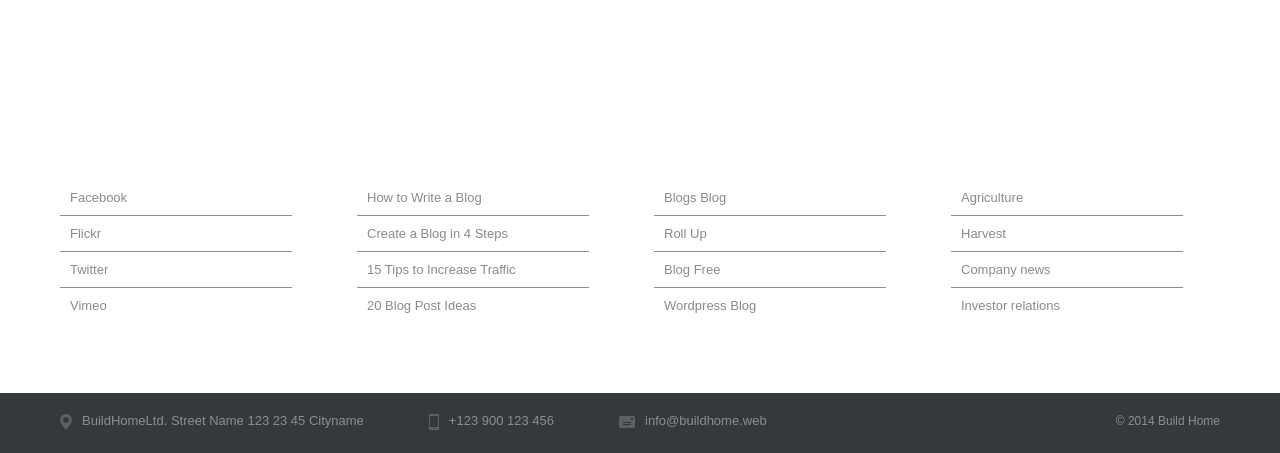
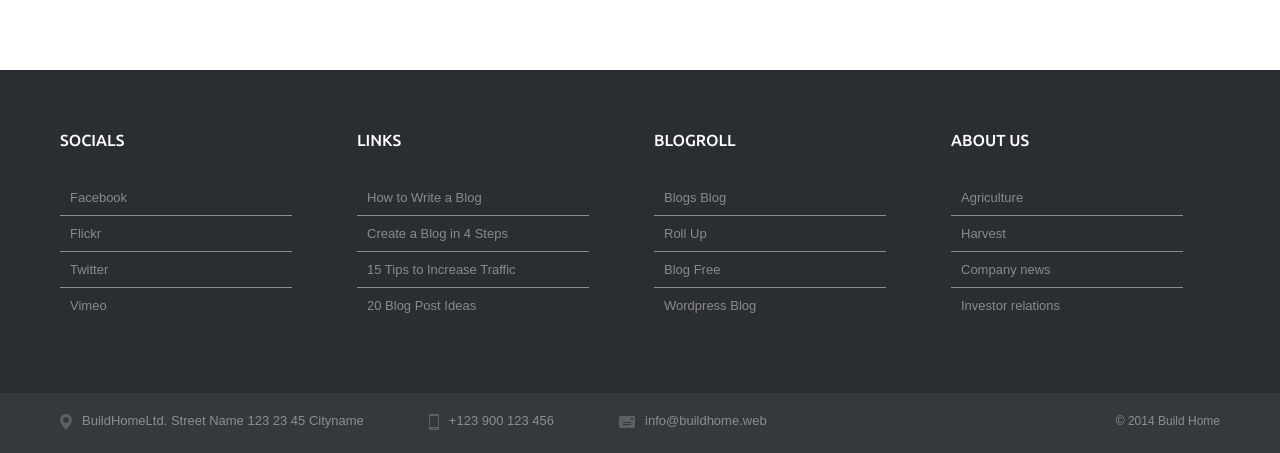
Before and after one commit to Tatyana2908/hw_js, a website: page js_module_19-20_1/index.html in a window 1280 px wide. Shown: the part 2229-2682 px from the top of the page. Drawn offline with nearby package versions, Linux system fonts and the light colour scheme; files that its build step writes are made by us from their sources.

Commit message:
Update _footer.scss

```diff
--- a/js_module_19-20_1/scss/partials/_footer.scss
+++ b/js_module_19-20_1/scss/partials/_footer.scss
@@ -75,3 +75,8 @@
     font-family: $font-base;
   }
 }
+.footer{
+  min-width: 1160px;
+  overflow: hidden;
+  background-color: $taupe;
+}
```
